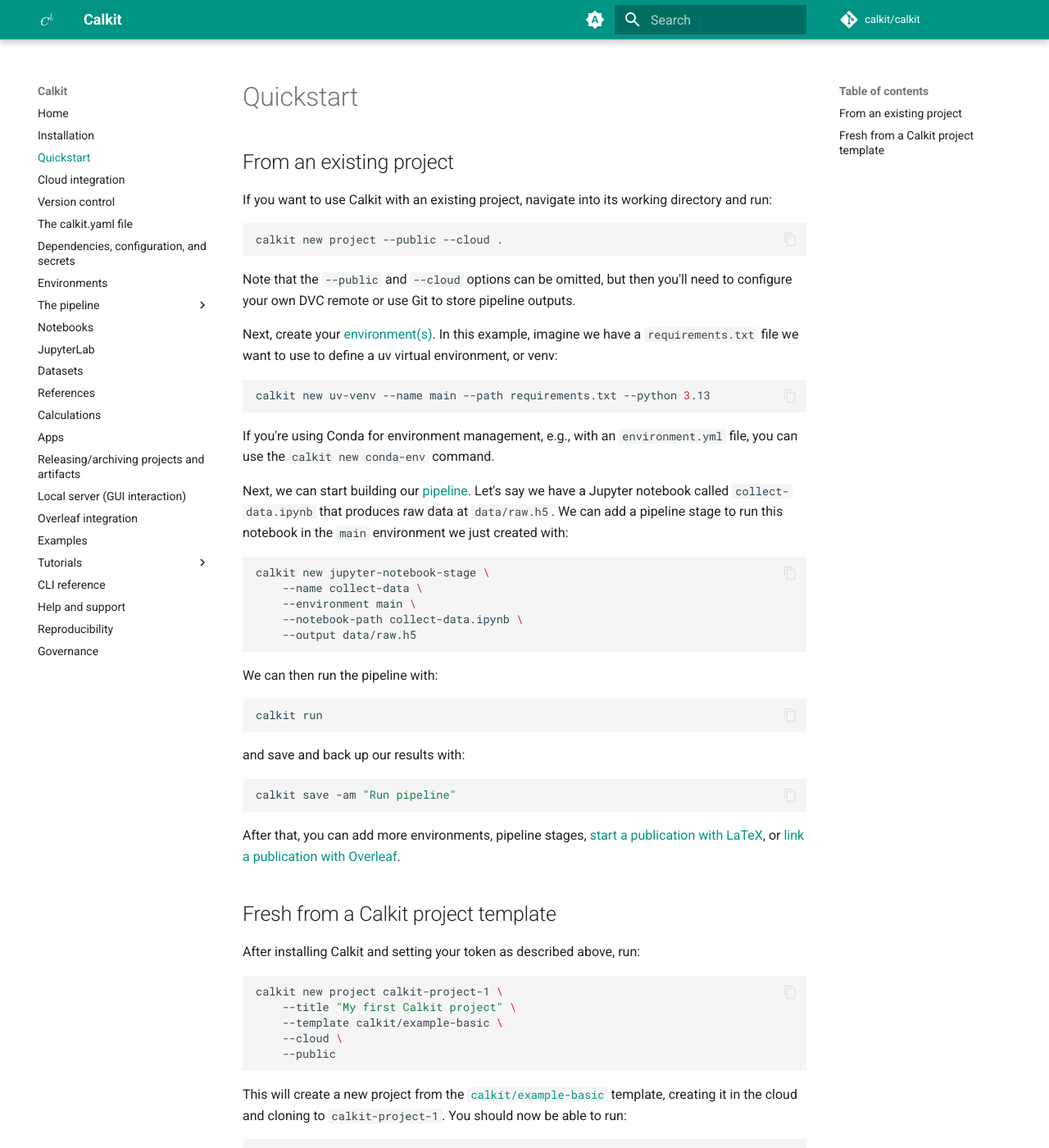
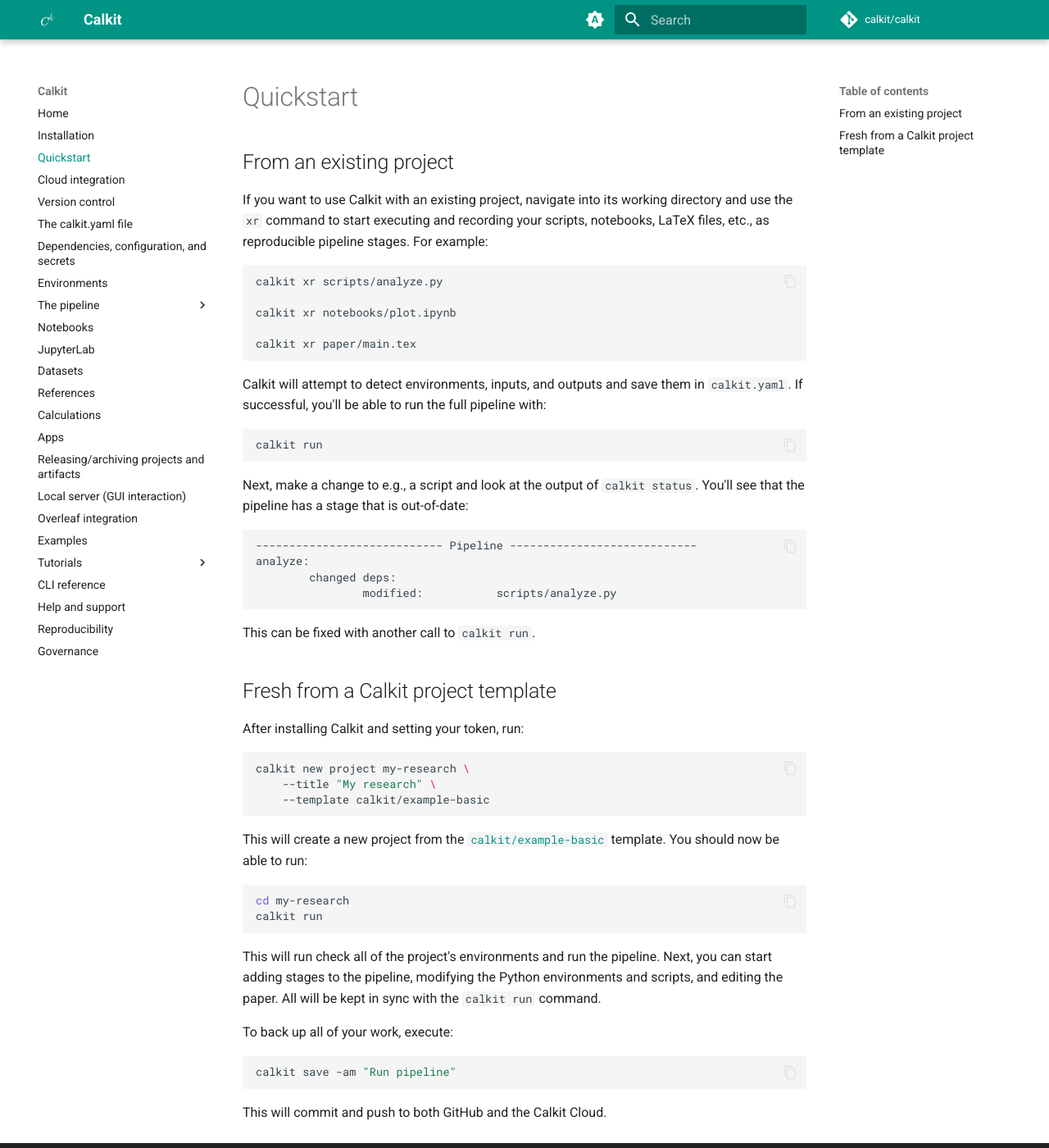
Before and after one commit to calkit/calkit, an MkDocs documentation site: the page built from docs/quickstart.md, in a window 1280 px wide and 1400 px high. Shown: the whole window at 82% size. Built offline with MkDocs 1.6.1 and Material for MkDocs 9.7.7, drawn with Linux system fonts in a browser that asks for light colours; comment, search, counter and statistics services are not loaded; some of the changed text lies outside the part shown.

Commit message:
Simplify quickstart

````diff
--- a/docs/quickstart.md
+++ b/docs/quickstart.md
@@ -3,83 +3,65 @@
 ## From an existing project
 
 If you want to use Calkit with an existing project,
-navigate into its working directory and run:
+navigate into its working directory and use the `xr` command to start
+executing and recording your scripts, notebooks, LaTeX files, etc.,
+as reproducible pipeline stages.
+For example:
 
 ```sh
-calkit new project --public --cloud .
+calkit xr scripts/analyze.py
+
+calkit xr notebooks/plot.ipynb
+
+calkit xr paper/main.tex
 ```
 
-Note that the `--public` and `--cloud` options can be omitted,
-but then you'll need to configure your own DVC remote or use Git to store
-pipeline outputs.
-
-Next, create your [environment(s)](environments.md).
-In this example, imagine we have a `requirements.txt` file we want to use to
-define a uv virtual environment, or venv:
-
-```sh
-calkit new uv-venv --name main --path requirements.txt --python 3.13
-```
-
-If you're using Conda for environment management,
-e.g., with an `environment.yml` file,
-you can use the `calkit new conda-env` command.
-
-Next, we can start building our [pipeline](pipeline/index.md).
-Let's say we have a Jupyter notebook called `collect-data.ipynb`
-that produces raw data at `data/raw.h5`.
-We can add a pipeline stage to run this notebook in the `main` environment
-we just created with:
-
-```sh
-calkit new jupyter-notebook-stage \
-    --name collect-data \
-    --environment main \
-    --notebook-path collect-data.ipynb \
-    --output data/raw.h5
-```
-
-We can then run the pipeline with:
+Calkit will attempt to detect environments, inputs, and outputs and
+save them in `calkit.yaml`.
+If successful,
+you'll be able to run the full pipeline with:
 
 ```sh
 calkit run
 ```
 
-and save and back up our results with:
+Next, make a change to e.g., a script and look at the output of
+`calkit status`.
+You'll see that the pipeline has a stage that is out-of-date:
 
 ```sh
-calkit save -am "Run pipeline"
+---------------------------- Pipeline ----------------------------
+analyze:
+        changed deps:
+                modified:           scripts/analyze.py
 ```
 
-After that,
-you can add more environments, pipeline stages,
-[start a publication with LaTeX](tutorials/adding-latex-pub-docker.md),
-or [link a publication with Overleaf](overleaf.md).
+This can be fixed with another call to `calkit run`.
 
 ## Fresh from a Calkit project template
 
-After installing Calkit and setting your token as described above, run:
+After installing Calkit and setting your token, run:
 
 ```sh
-calkit new project calkit-project-1 \
-    --title "My first Calkit project" \
-    --template calkit/example-basic \
-    --cloud \
-    --public
+calkit new project my-research \
+    --title "My research" \
+    --template calkit/example-basic
 ```
 
 This will create a new project from the
 [`calkit/example-basic`](https://github.com/calkit/example-basic)
-template,
-creating it in the cloud and cloning to `calkit-project-1`.
+template.
 You should now be able to run:
 
+<!-- TODO: This takes a long time to pull the image -->
+
 ```sh
-cd calkit-project-1
+cd my-research
 calkit run
 ```
 
-This will run the project's pipeline.
+This will run check all of the project's environments and
+run the pipeline.
 Next, you can start adding stages to the pipeline,
 modifying the Python environments and scripts,
 and editing the paper.
````
Also changed, not shown: README.md (+31 -49 lines).
